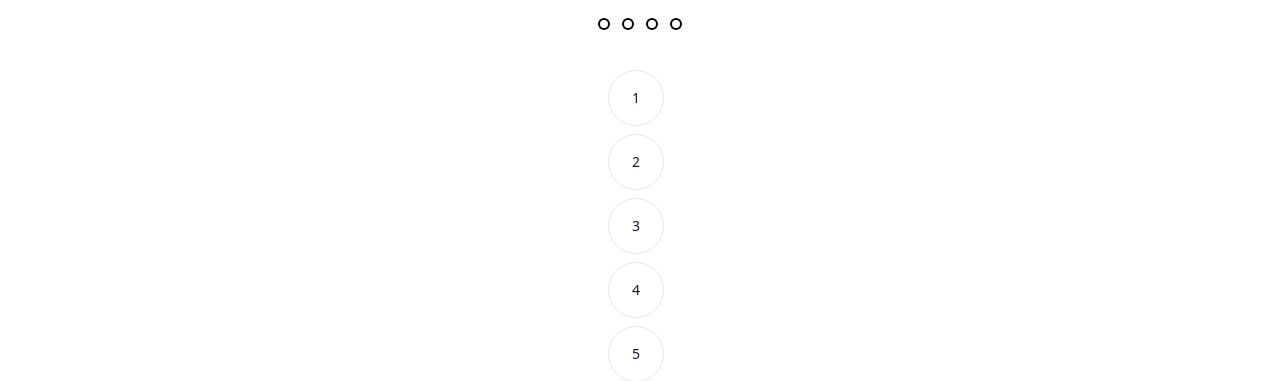
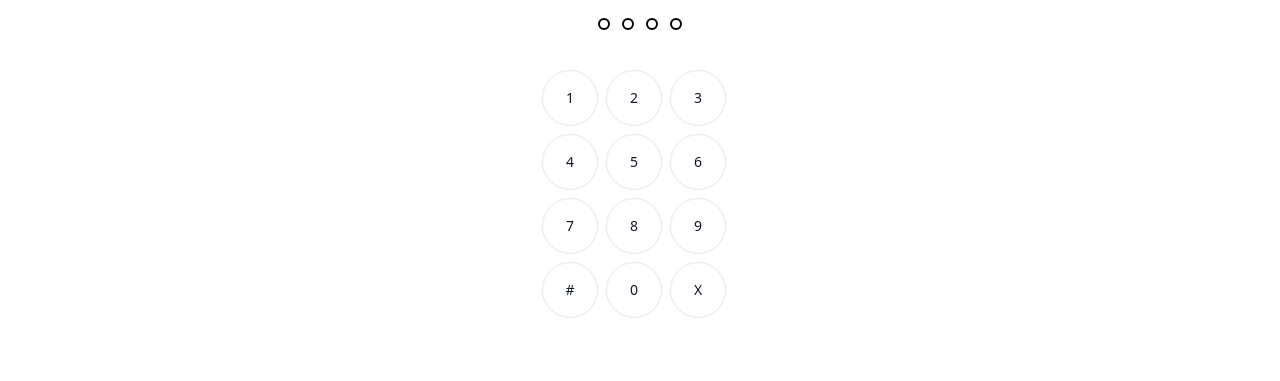
Before and after one commit to dinhhieu1901/pin-code-iphone, a React (Vite) app: page / in a window 1280 px wide. Shown: the part 134-515 px from the top of the page. Built offline with nearby package versions, Linux system fonts and the light colour scheme.

Commit message:
fix: flex-keyboard

```diff
--- a/src/components/LockScreenPin.tsx
+++ b/src/components/LockScreenPin.tsx
@@ -66,7 +66,7 @@ const LockScreenPin = () => {
 
       {/* Keyboard */}
       <div className="flex justify-center mt-10">
-        <div className="max-w-[196px] flex-wrap">{keyboards}</div>
+        <div className="max-w-[196px] flex flex-wrap">{keyboards}</div>
       </div>
     </>
   );
```
